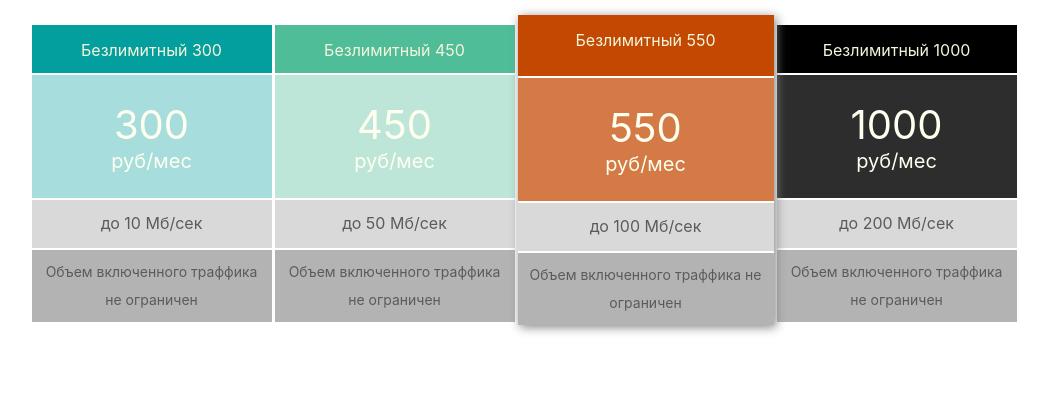
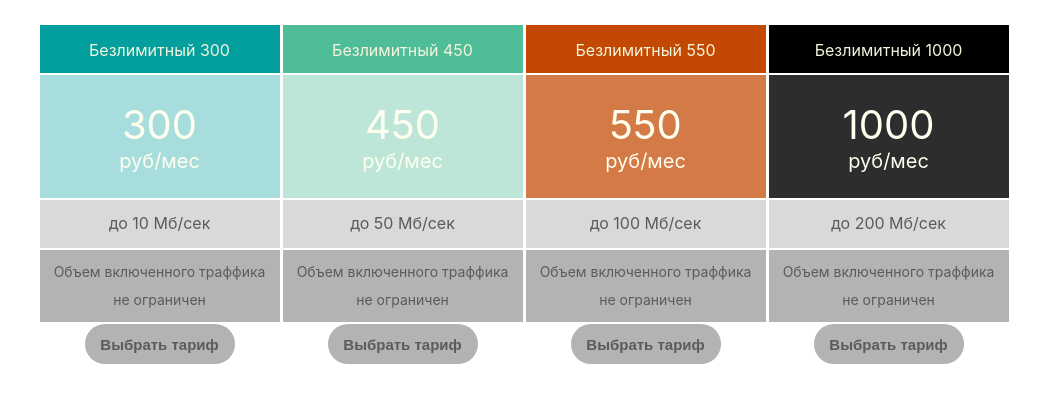
Before and after one commit to Veramelli/rate-list-app, a React (Create React App) app: page / in a window 1280 px wide. Shown: the top 402 px of the page, without its empty margins (116-1164 px from the left). Built offline with nearby package versions, Linux system fonts and the light colour scheme.

Commit message:
add: change card

```diff
--- a/css/Rate.css
+++ b/css/Rate.css
@@ -1,4 +1,5 @@
 .rate__wrapper {
+  padding-bottom: 5px;
   display: flex;
   flex-direction: column;
   gap: 2px;
@@ -51,3 +52,16 @@
 .selected .rate__title {
   height: 3.8rem;
 }
+
+.rate__button {
+  height: 40px;
+  width: 150px;
+  font-size: 15px;
+  font-weight: bold;
+  align-self: center;
+  background-color: rgb(179, 179, 179);
+  color: rgb(91, 91, 91);
+  border: none;
+  border-radius: 25px;
+  cursor: pointer;
+}
--- a/src/App.js
+++ b/src/App.js
@@ -20,7 +20,6 @@ const data = [
     prise: 550,
     speed: 100,
     classNumber: "three",
-    isSelected: true,
     titleColor: "rgb(195, 72, 1)",
     priceColor: "rgba(195, 72, 1, 0.725)",
   },
--- a/src/Rate.jsx
+++ b/src/Rate.jsx
@@ -1,14 +1,15 @@
+import React, { useState } from "react";
 import "./Rate.scss";
 
-let rateSelected = "";
+export default function Rate(props) {
+  const [pressed, setPressed] = useState(false);
 
-function Rate(props) {
+  function handleChange() {
+    setPressed(!pressed);
+  }
+
   return (
-    <div
-      className={`rate__wrapper ${
-        props.card.isSelected ? (rateSelected = "selected") : ""
-      }`}
-    >
+    <div className={`rate__wrapper ${pressed ? "selected" : ""}`}>
       <div
         className={`rate__title title__${props.card.classNumber}`}
         style={{
@@ -21,12 +22,13 @@ function Rate(props) {
           backgroundColor: props.card.priceColor,
         }}
       >
-        <div className="prise">{props.card.prise}</div>руб/мес{" "}
+        <div className="prise">{props.card.prise}</div>руб/мес
       </div>
       <div className="rate__speed">{`до ${props.card.speed} Мб/сек`}</div>
       <div className="rate__text">Объем включенного траффика не ограничен</div>
+      <button className="rate__button" onClick={handleChange}>
+        Выбрать тариф
+      </button>
     </div>
   );
 }
-
-export default Rate;
--- a/src/Rate.scss
+++ b/src/Rate.scss
@@ -1,4 +1,5 @@
 .rate__wrapper {
+  padding-bottom: 5px;
   display: flex;
   flex-direction: column;
   gap: 2px;
@@ -52,3 +53,16 @@
     height: 3.8rem;
   }
 }
+
+.rate__button {
+  height: 40px;
+  width: 150px;
+  font-size: 15px;
+  font-weight: bold;
+  align-self: center;
+  background-color: rgb(179, 179, 179);
+  color: rgb(91, 91, 91);
+  border: none;
+  border-radius: 25px;
+  cursor: pointer;
+}
```
